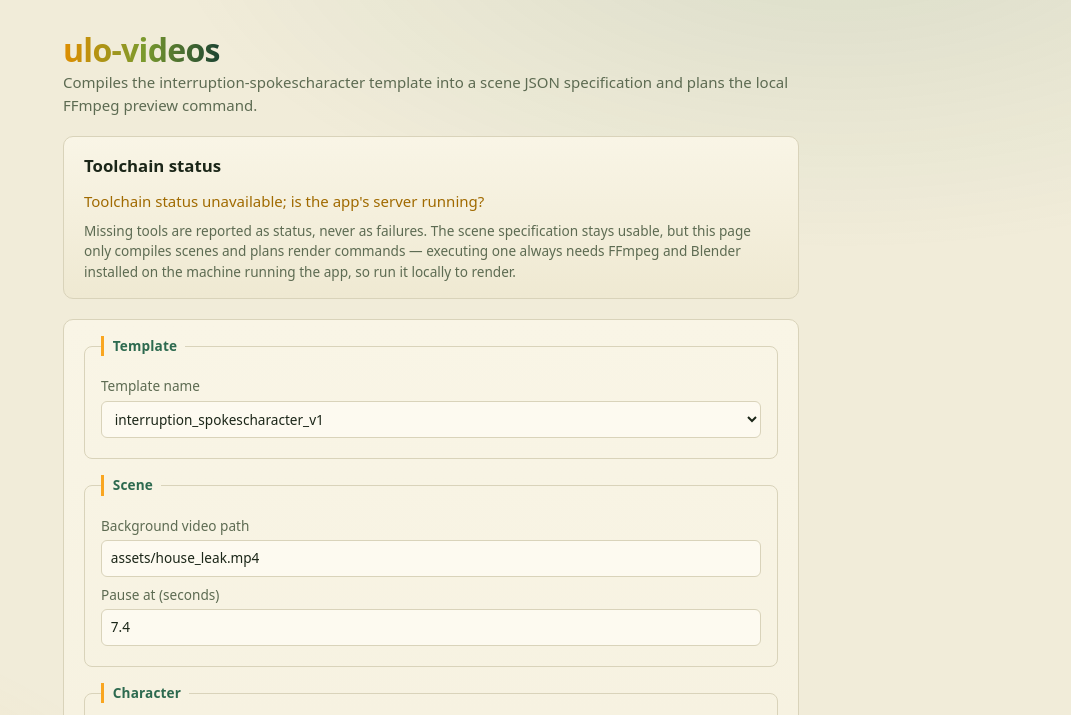
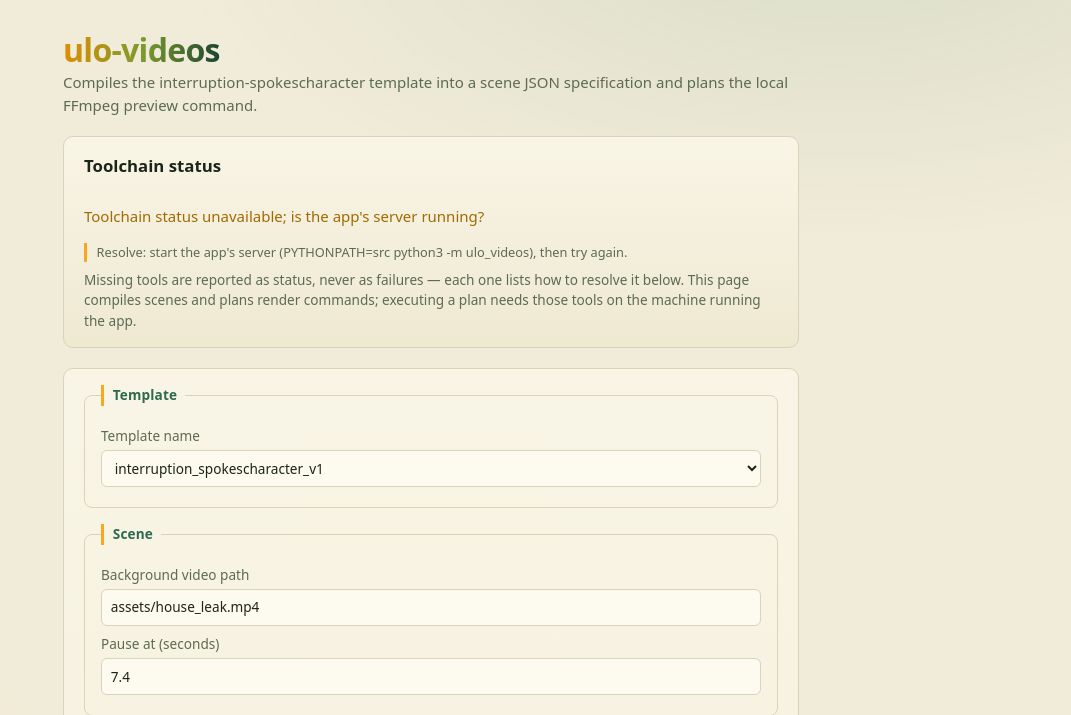
Before and after one commit to nuriygold/ulo-videos, a Python web app: template templates/index.html in a window 1280 px wide. Shown: the top 715 px of the page, without its empty margins (209-1280 px from the left). Run offline with Jinja, Linux system fonts and the light colour scheme; the template is opened without the code that fills it, so the values that code supplies are empty.

Commit message:
add a resolution path to every error on the home page

```diff
--- a/templates/app.js
+++ b/templates/app.js
@@ -7,6 +7,26 @@ const specJson = document.querySelector("#spec-json");
 const planSummary = document.querySelector("#plan-summary");
 const downloadLink = document.querySelector("#download-link");
 const submitButton = form.querySelector("button[type='submit']");
+
+const IS_LOCAL = ["localhost", "127.0.0.1", "::1"].includes(location.hostname);
+
+const RESOLVE = {
+  ffmpegLocal:
+    "Resolve: install FFmpeg (brew install ffmpeg), then restart this app's server and reload.",
+  blenderLocal:
+    "Resolve: install Blender (brew install --cask blender), then restart this app's server and reload.",
+  deployed:
+    "Resolve: this is the deployed copy — its server has no media tools. Run the app locally (PYTHONPATH=src python3 -m ulo_videos) to render with this machine's tools.",
+  missingAsset:
+    "Resolve: create the file(s) at the listed path(s) inside the project, then resubmit.",
+  drawtext:
+    "Resolve: this FFmpeg build lacks the drawtext filter — install a full build (brew reinstall ffmpeg) or render captions with a capable build.",
+  planError:
+    "Resolve: read the reason above — it names what the render host is missing.",
+  submit: "Resolve: fix the issue named above, then submit again.",
+  startServer:
+    "Resolve: start the app's server (PYTHONPATH=src python3 -m ulo_videos), then try again.",
+};
 
 function buildPayload(formElement) {
   const payload = {};
@@ -24,14 +44,24 @@ function buildPayload(formElement) {
   return payload;
 }
 
-function showError(message) {
-  errorPanel.textContent = message;
+function resolutionLine(text) {
+  const line = document.createElement("p");
+  line.className = "resolution";
+  line.textContent = text;
+  return line;
+}
+
+function showError(message, resolution) {
+  const messageLine = document.createElement("p");
+  messageLine.textContent = message;
+  errorPanel.replaceChildren(messageLine);
+  if (resolution) errorPanel.append(resolutionLine(resolution));
   errorPanel.hidden = false;
 }
 
 function hideError() {
   errorPanel.hidden = true;
-  errorPanel.textContent = "";
+  errorPanel.replaceChildren();
 }
 
 function planLine(text, className) {
@@ -44,6 +74,11 @@ function planLine(text, className) {
 function renderPlan(plan, planError) {
   if (!plan) {
     planSummary.append(planLine(`Plan unavailable: ${planError || "unknown error"}`, "plan-missing"));
+    if (planError && planError.includes("ffmpeg")) {
+      planSummary.append(resolutionLine(IS_LOCAL ? RESOLVE.ffmpegLocal : RESOLVE.deployed));
+    } else {
+      planSummary.append(resolutionLine(RESOLVE.planError));
+    }
     return;
   }
   planSummary.append(planLine(`Plan status: ${plan.status}`, plan.status === "ready" ? "plan-ok" : "plan-missing"));
@@ -53,9 +88,13 @@ function renderPlan(plan, planError) {
   if (plan.missing_assets.length) {
     const names = plan.missing_assets.map((entry) => entry.field).join(", ");
     planSummary.append(planLine(`Missing asset files: ${names}`, "plan-missing"));
+    planSummary.append(resolutionLine(RESOLVE.missingAsset));
   }
   if (plan.captions.reason) {
     planSummary.append(planLine(`Captions: ${plan.captions.applied ? "burned in" : "not applied"} - ${plan.captions.reason}`));
+    if (!plan.captions.applied && plan.captions.reason.includes("drawtext")) {
+      planSummary.append(resolutionLine(RESOLVE.drawtext));
+    }
   }
 }
 
@@ -68,25 +107,39 @@ function renderResult(body) {
   resultPanel.hidden = false;
 }
 
-async function refreshToolStatus() {
+function refreshToolStatus() {
   const list = document.querySelector("#tool-list");
-  try {
-    const response = await fetch("/api/tools");
+  fetch("/api/tools")
+    .then(async (response) => {
       if (!response.ok) throw new Error(`status ${response.status}`);
       const report = await response.json();
       const items = Object.entries(report).map(([name, info]) => {
         const item = document.createElement("li");
-      item.textContent = info.available ? `${name}: available (${info.path})` : `${name}: not installed`;
+        const status = document.createElement("p");
+        status.textContent = info.available
+          ? `${name}: available (${info.path})`
+          : `${name}: not installed on the machine running this app`;
         item.className = info.available ? "tool-ok" : "tool-missing";
+        item.append(status);
+        if (!info.available) {
+          const fix = IS_LOCAL
+            ? (name === "blender" ? RESOLVE.blenderLocal : RESOLVE.ffmpegLocal)
+            : RESOLVE.deployed;
+          item.append(resolutionLine(fix));
+        }
         return item;
       });
       list.replaceChildren(...items);
-  } catch {
+    })
+    .catch(() => {
       const item = document.createElement("li");
-    item.textContent = "Toolchain status unavailable; is the app's server running?";
+      const status = document.createElement("p");
+      status.textContent = "Toolchain status unavailable; is the app's server running?";
       item.className = "tool-missing";
+      item.append(status);
+      item.append(resolutionLine(RESOLVE.startServer));
       list.replaceChildren(item);
-  }
+    });
 }
 
 form.addEventListener("submit", async (event) => {
@@ -100,12 +153,18 @@ form.addEventListener("submit", async (event) => {
     });
     const body = await response.json();
     if (!response.ok) {
-      showError(body.error || `Request failed with status ${response.status}.`);
+      showError(
+        body.error || `Request failed with status ${response.status}.`,
+        RESOLVE.submit,
+      );
       return;
     }
     renderResult(body);
   } catch {
-    showError("Could not reach the app's server; is it still running?");
+    showError(
+      "Could not reach the app's server; is it still running?",
+      RESOLVE.startServer,
+    );
   } finally {
     submitButton.disabled = false;
   }
--- a/templates/index.html
+++ b/templates/index.html
@@ -21,10 +21,10 @@
       <h2 id="tools-heading">Toolchain status</h2>
       <ul id="tool-list" class="tool-list"></ul>
       <p class="hint">
-        Missing tools are reported as status, never as failures. The scene
-        specification stays usable, but this page only compiles scenes and
-        plans render commands — executing one always needs FFmpeg and Blender
-        installed on the machine running the app, so run it locally to render.
+        Missing tools are reported as status, never as failures — each one
+        lists how to resolve it below. This page compiles scenes and plans
+        render commands; executing a plan needs those tools on the machine
+        running the app.
       </p>
     </section>
 
--- a/templates/styles.css
+++ b/templates/styles.css
@@ -139,6 +139,16 @@ button:disabled { opacity: 0.6; cursor: wait; }
 .tool-ok { color: var(--ok); }
 .tool-missing { color: var(--warn); }
 
+.resolution {
+  margin: 0.15rem 0 0;
+  padding-left: 0.6rem;
+  border-left: 3px solid var(--highlight);
+  color: var(--muted);
+  font-size: 0.85rem;
+  font-weight: 400;
+}
+.tool-list .resolution { font-size: 0.8rem; }
+
 .plan-summary {
   display: grid;
   gap: 0.35rem;
```
Lines whose indentation alone changed are shown as unchanged.
